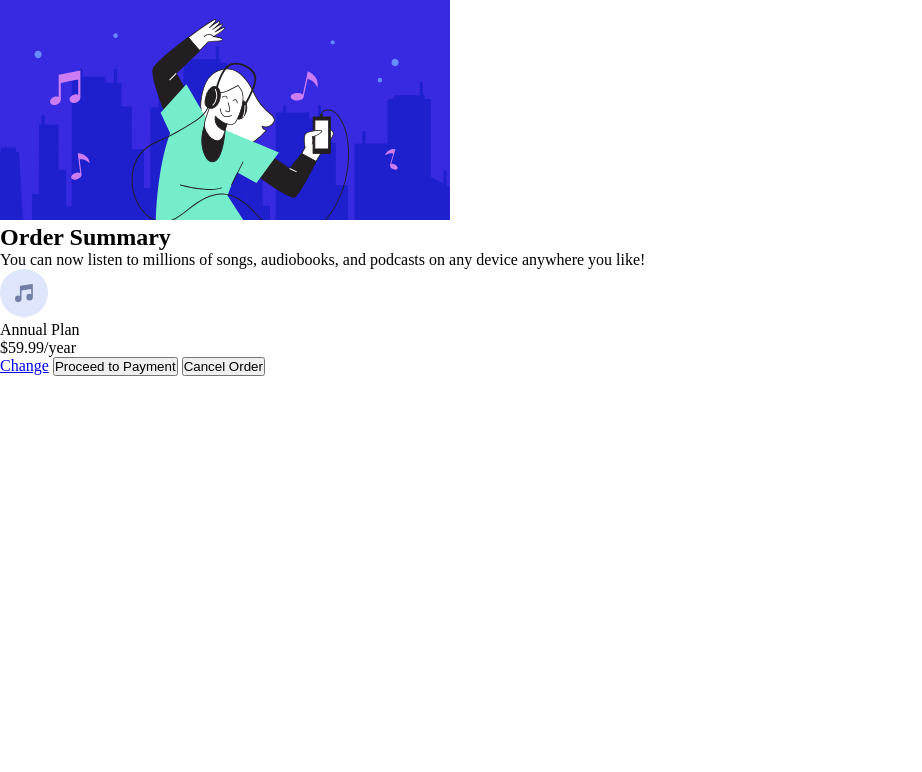
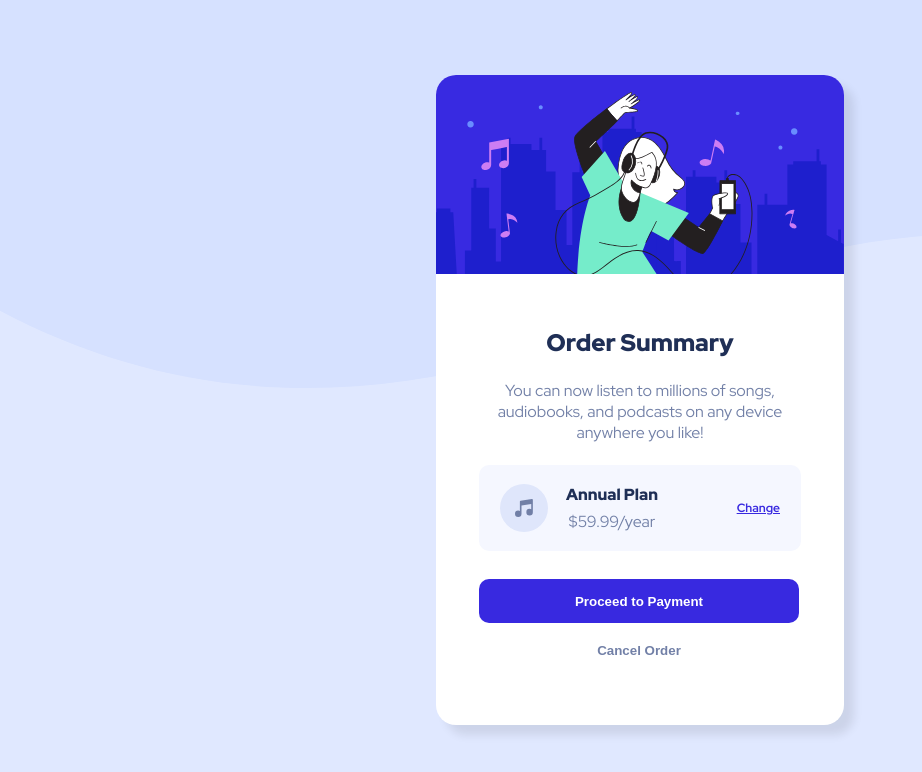
Before and after one commit to JandersonPedrosa/challenge-order-summary, a plain HTML site: page index.html in a window 1280 px wide. Shown: the whole page, without its empty margins (0-922 px from the left). Drawn offline with Linux system fonts and the light colour scheme.

Commit message:
create and completed CSS, challenge completed

```diff
--- a/index.html
+++ b/index.html
@@ -12,25 +12,33 @@
     <title>Order Summary</title>
 </head>
 <body>
-    <main>
+    <main class="container">
         <header>
-            <img src="assets/img/illustration-hero.svg" alt="person listening to music with headphones and dancing">
+            <img class="illustration-hero" src="assets/img/illustration-hero.svg" alt="person listening to music with headphones and dancing">
         </header>
-        <section>
+        <div class="section-container">
+            <section class="section -main">
                 <h1>Order Summary</h1>
                 <p>You can now listen to millions of songs, audiobooks, and podcasts on any
                 device anywhere you like!</p>
             </section>
-        <section>
+            <section class="section">
                 <form action="">
+                        <div class="plan-container">
+                            <div class="plan">
                                 <img src="assets/img/icon-music.svg" alt="music icon">
-                <p>Annual Plan</p>
-                <p>$59.99/year</p>
-                <a href="#">Change</a>
-                <input type="submit" value="Proceed to Payment">
-                <input type="submit" value="Cancel Order">
+                                <div class="plan-more-value">
+                                    <p class="paragraph-plan -one">Annual Plan</p>
+                                    <p class="paragraph-plan -two">$59.99/year</p>
+                                </div>
+                            </div>
+                            <a id="change" href="#">Change</a>
+                        </div>
+                    <input class="submit" type="submit" value="Proceed to Payment">
+                    <input class="submit two" type="submit" value="Cancel Order">
                 </form>
             </section>
+        </div>
     </main>
 </body>
 </html>
--- a/style.css
+++ b/style.css
@@ -6,3 +6,114 @@
     --Dark-blue: hsl(223, 47%, 23%);
     --my-font: "Red Hat Display", sans-serif;
 }
+
+body{
+    background-color: var(--Pale-blue);
+    background-image: url(assets/img/pattern-background-desktop.svg);
+    background-repeat: no-repeat;
+    background-size: contain;
+    height: 100vh;
+    display: flex;
+    justify-content: center;
+    align-items: center;
+    font-family: var(--my-font);
+}
+
+.container{
+    display: flex;
+    flex-direction: column;
+    align-items: center;
+    text-align: center;
+    background-color: #fff;
+    max-width: 25.5rem;
+    border-radius: 20px;
+    box-shadow: 10px 10px 10px rgba(0, 0, 0, 0.092);
+}
+
+.illustration-hero{
+    width: 25.5rem;
+    border-radius: 20px 20px 0px 0px;
+}
+
+.section-container{
+    padding: 3rem 2.688rem;
+}
+
+.section > h1{
+    color: var(--Dark-blue);
+    font-weight: 900;
+}
+
+.section.-main > p{
+    color: var(--Desaturated-blue);
+    margin: 1.375rem 0rem;
+}
+
+.plan-container{
+    background-color: var(--Very-pale-blue);
+    display: flex;
+    align-items: center;
+    justify-content: space-between;
+    padding: 1.2rem 1.313rem;
+    border-radius: 10px;
+    margin-bottom: 1.75rem;
+}
+
+.plan{
+    display: flex;
+}
+
+.plan-more-value{
+    display: flex;
+    flex-direction: column;
+    justify-content: space-between;
+    margin-left: 1.125rem;
+}
+
+.paragraph-plan.-one{
+    color: var(--Dark-blue);
+    font-weight: 900;
+    font-size: 16px;
+}
+
+.paragraph-plan.-two{
+    color: var(--Desaturated-blue);
+}
+
+#change{
+    color: var(--Bright-blue);
+    font-weight: 700;
+    font-size: 12px;
+}
+
+#change:hover{
+    color: var(--Desaturated-blue);
+}
+
+.submit{
+    display: block;
+    width: 20rem;
+    height: 2.75rem;
+    background-color: var(--Bright-blue);
+    border-radius: 10px;
+    border: none;
+    margin-bottom: 5px;
+    color: #fff;
+    font-weight: 600;
+    cursor: pointer;
+}
+
+.submit.two{
+    background-color: #fff;
+    color: var(--Desaturated-blue);
+    font-weight: 900;
+}
+
+.submit:hover{
+    background-color: rgba(58, 58, 223, 0.818);
+}
+
+.submit.two:hover{
+    background-color: #fff;
+    color: var(--Dark-blue);
+}
```
Lines whose indentation alone changed are shown as unchanged.
